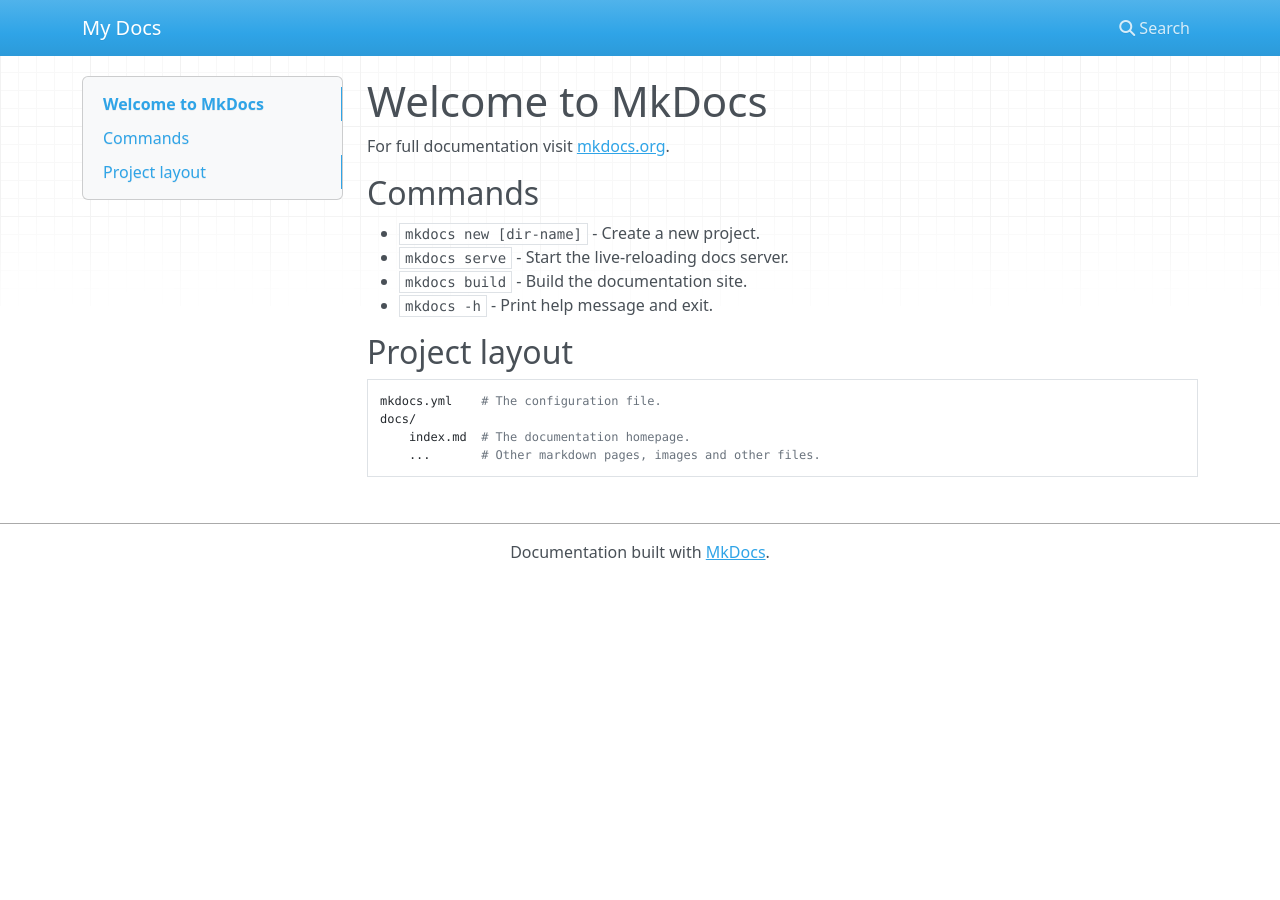
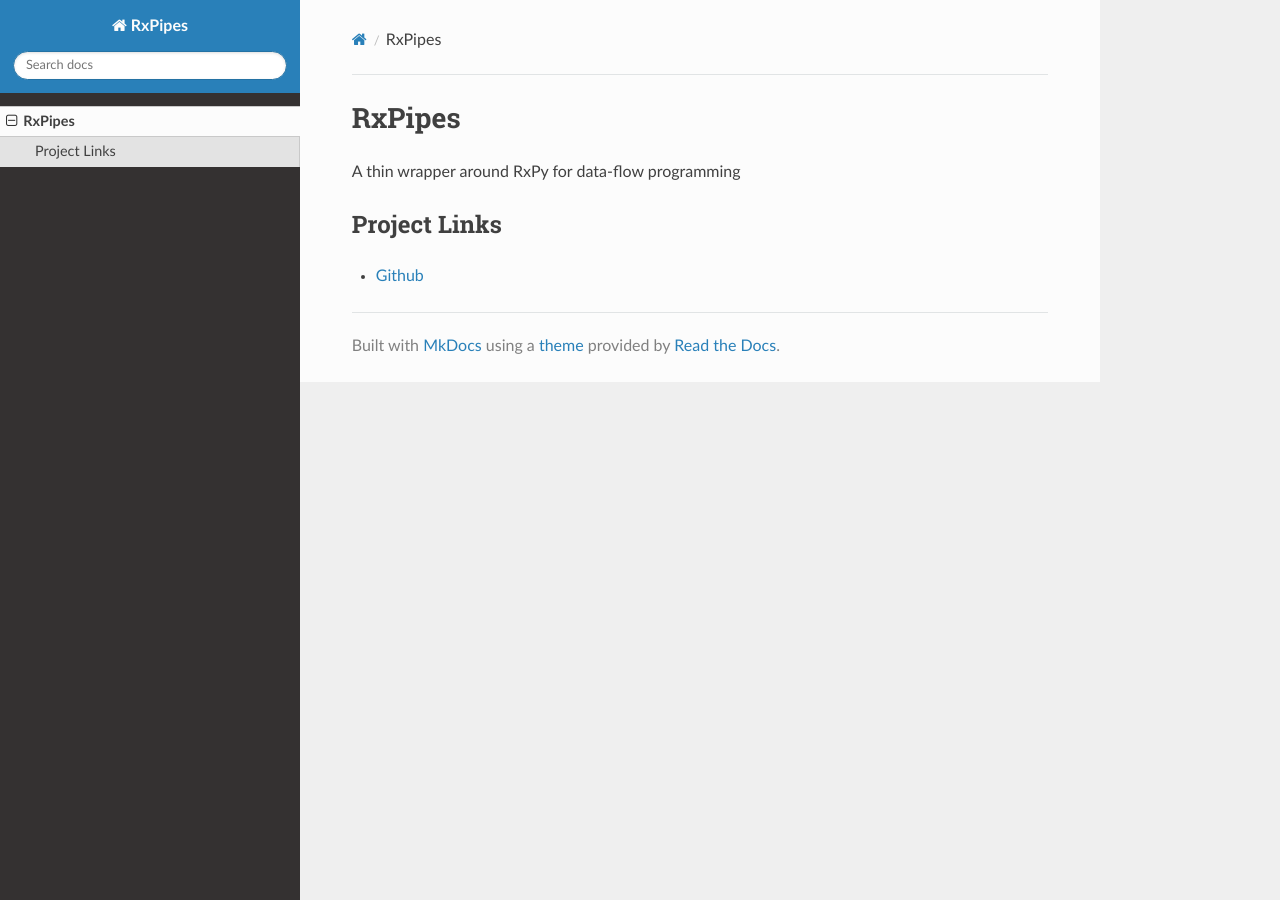
Before and after one commit to shirecoding/RxPipes, an MkDocs documentation site: the page built from docs/index.md, in a window 1280 px wide. Built offline with MkDocs 1.6.1, drawn with Linux system fonts in a browser that asks for light colours; nearby versions of some CDN libraries.

Commit message:
update docs
update docs

```diff
--- a/docs/index.md
+++ b/docs/index.md
@@ -1,17 +1,7 @@
-# Welcome to MkDocs
+# RxPipes
 
-For full documentation visit [mkdocs.org](https://www.mkdocs.org).
+A thin wrapper around RxPy for data-flow programming
 
-## Commands
+## Project Links
 
-* `mkdocs new [dir-name]` - Create a new project.
-* `mkdocs serve` - Start the live-reloading docs server.
-* `mkdocs build` - Build the documentation site.
-* `mkdocs -h` - Print help message and exit.
-
-## Project layout
-
-    mkdocs.yml    # The configuration file.
-    docs/
-        index.md  # The documentation homepage.
-        ...       # Other markdown pages, images and other files.
+- [Github](https://github.com/shirecoding/RxPipes)
--- a/mkdocs.yml
+++ b/mkdocs.yml
@@ -1 +1,2 @@
-site_name: My Docs
+site_name: RxPipes
+theme: readthedocs
```
